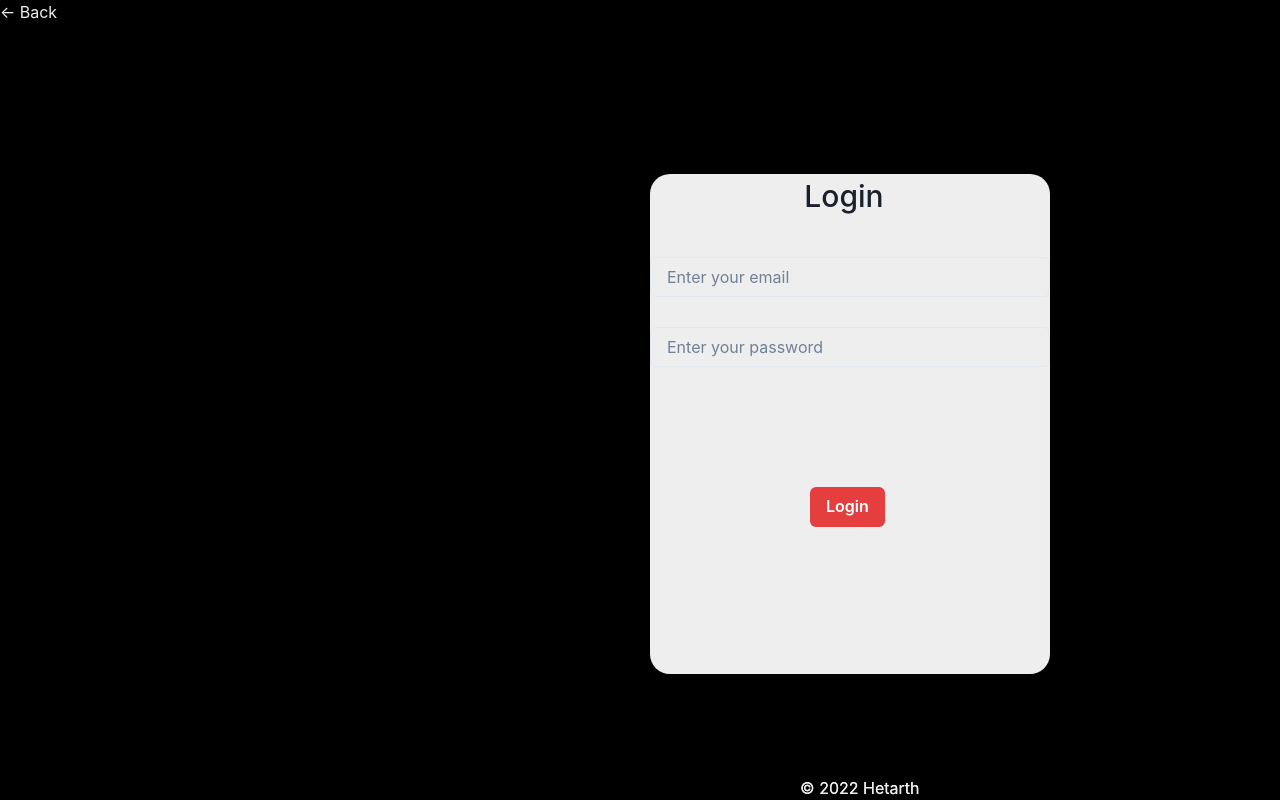
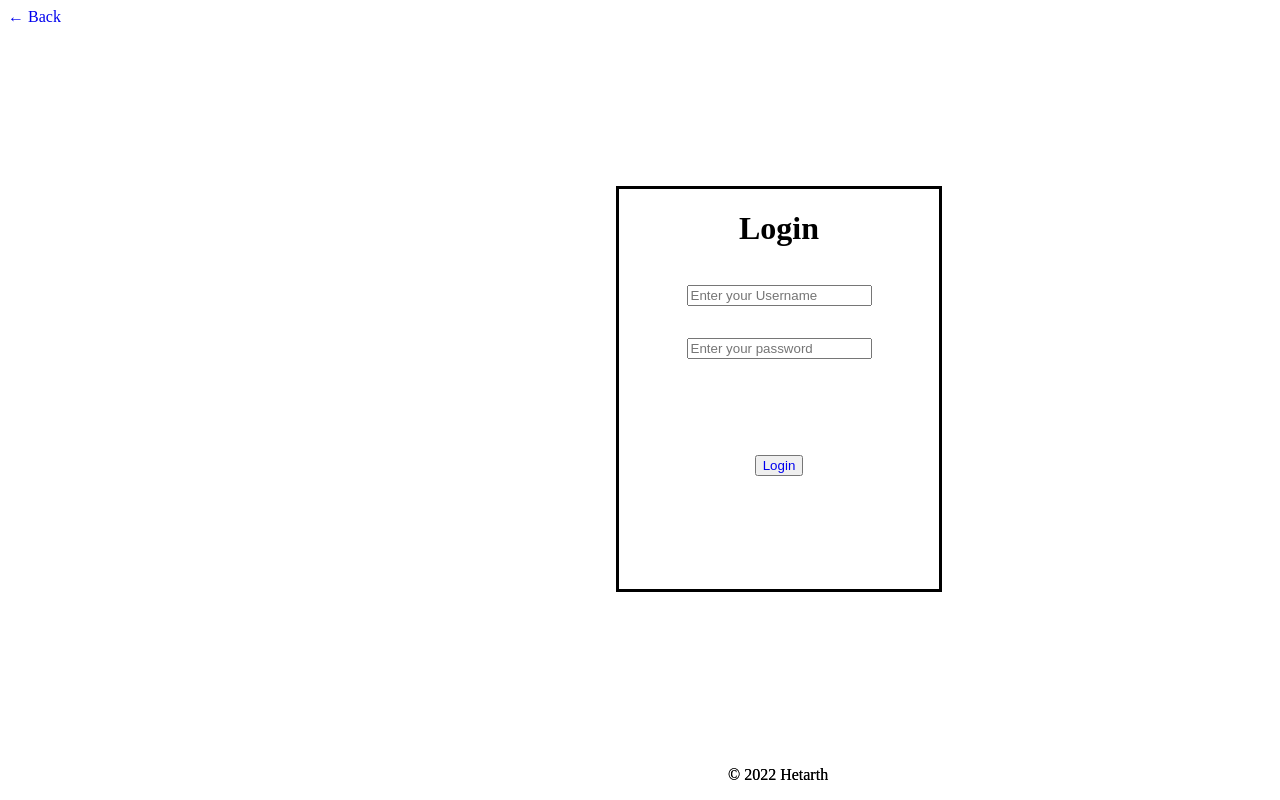
Before and after one commit to HETARTH7/XrossFit-FrontEnd, a React (Create React App) app: page /login in a window 1280 px wide. Built offline with nearby package versions, Linux system fonts and the light colour scheme.

Commit message:
add style to home and form page

```diff
--- a/public/index.html
+++ b/public/index.html
@@ -7,7 +7,7 @@
     <link rel="stylesheet" href="styles.css" />
     <title>Gym App</title>
   </head>
-  <body style="background-color: #000">
+  <body>
     <div id="root"></div>
   </body>
 </html>
--- a/public/styles.css
+++ b/public/styles.css
@@ -1,6 +1,5 @@
 .footer {
-  color: #eee;
-  margin-left: 50rem;
+  margin-left: 45rem;
   position: fixed;
   bottom: 0;
 }
@@ -8,3 +7,30 @@
   padding-left: 15rem;
   margin-top: 10rem;
 }
+a {
+  text-decoration: none;
+}
+.navbar {
+  height: 3rem;
+}
+.nav-link {
+  padding-left: 2rem;
+}
+.login-form {
+  width: 20rem;
+  text-align: center;
+  margin-left: 38rem;
+  border: solid;
+  height: 25rem;
+  margin-top: 10rem;
+}
+.form-heading {
+  width: 20rem;
+  float: left;
+}
+.form-input {
+  margin: 1rem;
+}
+.form-button {
+  margin: 5rem;
+}
--- a/src/components/About.jsx
+++ /dev/null
@@ -1,62 +0,0 @@
-import { Heading, Text } from "@chakra-ui/react";
-import React from "react";
-import Back from "./Back";
-
-const About = () => {
-  return (
-    <div>
-      <Back />
-      <Heading color="#fff" fontSize={100} mb={10}>
-        About
-      </Heading>
-      <Text color="white">
-        Lorem ipsum dolor sit amet, consectetur adipiscing elit, sed do eiusmod
-        tempor incididunt ut labore et dolore magna aliqua. Nunc pulvinar sapien
-        et ligula. Cras ornare arcu dui vivamus arcu felis bibendum ut. Pulvinar
-        pellentesque habitant morbi tristique senectus et netus. Amet justo
-        donec enim diam vulputate ut pharetra sit. Diam sit amet nisl suscipit
-        adipiscing bibendum est ultricies. Natoque penatibus et magnis dis
-        parturient. Eu consequat ac felis donec et odio pellentesque diam.
-        Ullamcorper sit amet risus nullam. Felis eget velit aliquet sagittis id
-        consectetur purus. Porttitor lacus luctus accumsan tortor posuere ac ut
-        consequat. Vitae purus faucibus ornare suspendisse. Lectus magna
-        fringilla urna porttitor rhoncus dolor purus non enim. Volutpat lacus
-        laoreet non curabitur. Leo duis ut diam quam nulla porttitor massa id.
-        Nulla pellentesque dignissim enim sit amet venenatis urna cursus. At
-        tempor commodo ullamcorper a lacus vestibulum sed arcu non. Massa
-        ultricies mi quis hendrerit dolor magna eget est. Amet commodo nulla
-        facilisi nullam vehicula ipsum a arcu. Gravida arcu ac tortor dignissim
-        convallis. Nulla facilisi morbi tempus iaculis urna id volutpat. Mattis
-        pellentesque id nibh tortor id aliquet. Egestas congue quisque egestas
-        diam in arcu cursus euismod. Ac tortor vitae purus faucibus ornare
-        suspendisse sed nisi lacus. Eros in cursus turpis massa tincidunt. Id
-        donec ultrices tincidunt arcu non sodales neque sodales. Varius quam
-        quisque id diam vel quam. Pulvinar pellentesque habitant morbi tristique
-        senectus. Elementum facilisis leo vel fringilla est ullamcorper eget
-        nulla. Nec feugiat nisl pretium fusce. In nibh mauris cursus mattis
-        molestie a iaculis at erat. Odio ut enim blandit volutpat maecenas
-        volutpat blandit aliquam etiam. Lacus vel facilisis volutpat est.
-        Scelerisque eu ultrices vitae auctor. Volutpat maecenas volutpat blandit
-        aliquam etiam erat velit scelerisque. Elit sed vulputate mi sit amet
-        mauris commodo quis. Cum sociis natoque penatibus et. Suspendisse
-        faucibus interdum posuere lorem. Pellentesque adipiscing commodo elit at
-        imperdiet dui accumsan. Ante metus dictum at tempor commodo ullamcorper
-        a. Neque volutpat ac tincidunt vitae semper quis lectus. Semper feugiat
-        nibh sed pulvinar proin. Gravida rutrum quisque non tellus orci ac
-        auctor augue mauris. Auctor augue mauris augue neque. Varius quam
-        quisque id diam vel quam. Vel orci porta non pulvinar. Vulputate mi sit
-        amet mauris commodo. Pretium lectus quam id leo in vitae. Et ultrices
-        neque ornare aenean euismod elementum nisi quis. Fringilla est
-        ullamcorper eget nulla facilisi etiam. Ut faucibus pulvinar elementum
-        integer enim. Nibh nisl condimentum id venenatis a condimentum vitae
-        sapien pellentesque. Vitae sapien pellentesque habitant morbi tristique
-        senectus et. Mi proin sed libero enim sed faucibus. Suspendisse faucibus
-        interdum posuere lorem ipsum dolor sit amet consectetur. Malesuada proin
-        libero nunc consequat interdum varius. Magna fermentum iaculis eu non
-        diam phasellus vestibulum lorem sed. Sit amet nulla facilisi morbi.
-      </Text>
-    </div>
-  );
-};
-
-export default About;
--- a/src/components/App.jsx
+++ b/src/components/App.jsx
@@ -3,31 +3,20 @@ import Home from "./Home";
 import { BrowserRouter, Routes, Route } from "react-router-dom";
 import Login from "./Login";
 import Register from "./Register";
-import About from "./About";
-import { extendTheme, ChakraProvider } from "@chakra-ui/react";
 import Footer from "./Footer";
-const colors = {
-  brand: {
-    900: "#1a365d",
-    800: "#153e75",
-    700: "#2a69ac",
-  },
-};
 
-const theme = extendTheme({ colors });
 const App = () => {
   return (
-    <ChakraProvider theme={theme}>
+    <>
       <BrowserRouter>
         <Routes>
           <Route path="/" element={<Home />} />
           <Route path="/login" element={<Login />} />
           <Route path="/register" element={<Register />} />
-          <Route path="/about" element={<About />} />
         </Routes>
       </BrowserRouter>
       <Footer />
-    </ChakraProvider>
+    </>
   );
 };
 export default App;
--- a/src/components/Back.jsx
+++ b/src/components/Back.jsx
@@ -2,11 +2,7 @@ import React from "react";
 import { Link } from "react-router-dom";
 
 const Back = () => {
-  return (
-    <Link to={"/"} style={{ color: "#eee" }}>
-      ← Back
-    </Link>
-  );
+  return <Link to={"/"}>← Back</Link>;
 };
 
 export default Back;
--- a/src/components/Home.jsx
+++ b/src/components/Home.jsx
@@ -1,79 +1,23 @@
 import React from "react";
-import {
-  Button,
-  Heading,
-  Drawer,
-  DrawerBody,
-  DrawerFooter,
-  DrawerHeader,
-  DrawerOverlay,
-  DrawerContent,
-  DrawerCloseButton,
-  useDisclosure,
-  Text,
-} from "@chakra-ui/react";
 import Typewriter from "typewriter-effect";
 import HomeNav from "./HomeNav";
-import { Link } from "react-router-dom";
 
 const Home = () => {
-  const { isOpen, onOpen, onClose } = useDisclosure();
-  const btnRef = React.useRef();
   return (
     <div>
       <HomeNav />
-      <Heading color="#fff" fontSize={100}>
+      <h1>
         <Typewriter
           onInit={(typewriter) => {
             typewriter
               .typeString("HELLO")
               .pauseFor(800)
               .deleteAll()
-              .typeString(
-                '<strong>Welcome to the<span style="color: #D2001A;"> GYM</span> App</strong>'
-              )
+              .typeString("<strong>Welcome to the App</strong>")
               .start();
           }}
         />
-      </Heading>
-      <>
-        <Button mt={20} ref={btnRef} colorScheme="red" onClick={onOpen}>
-          About
-        </Button>
-        <Drawer
-          isOpen={isOpen}
-          placement="right"
-          onClose={onClose}
-          finalFocusRef={btnRef}
-        >
-          <DrawerOverlay />
-          <DrawerContent>
-            <DrawerCloseButton />
-            <DrawerHeader>About</DrawerHeader>
-
-            <DrawerBody>
-              <Text>
-                Lorem ipsum dolor sit amet, consectetur adipiscing elit, sed do
-                eiusmod tempor incididunt ut labore et dolore magna aliqua. Ut
-                enim ad minim veniam, quis nostrud exercitation ullamco laboris
-                nisi ut aliquip ex ea commodo consequat. Duis aute irure dolor
-                in reprehenderit in voluptate velit esse cillum dolore eu fugiat
-                nulla pariatur. Excepteur sint occaecat cupidatat non proident,
-                sunt in culpa qui officia deserunt mollit anim id est laborum.
-              </Text>
-            </DrawerBody>
-
-            <DrawerFooter>
-              <Button variant="outline" mr={3} onClick={onClose}>
-                Cancel
-              </Button>
-              <Button colorScheme="red">
-                <Link to={"/about"}>Learn More</Link>
-              </Button>
-            </DrawerFooter>
-          </DrawerContent>
-        </Drawer>
-      </>
+      </h1>
     </div>
   );
 };
--- a/src/components/HomeNav.jsx
+++ b/src/components/HomeNav.jsx
@@ -1,22 +1,17 @@
-import { Box, Button } from "@chakra-ui/react";
 import { Link } from "react-router-dom";
 import React from "react";
 
 const HomeNav = () => {
   return (
     <div>
-      <Box pt={5} pb={100} pr={5} textAlign={"right"}>
-        <Button colorScheme="#000" color="#eee">
-          <Link to={"/login"} style={{ textDecoration: "none" }}>
-            Login
-          </Link>
-        </Button>
-        <Button colorScheme="#000" color="#D2001A">
-          <Link to={"/register"} style={{ textDecoration: "none" }}>
-            Register
-          </Link>
-        </Button>
-      </Box>
+      <div className="navbar">
+        <Link className="nav-link" to={"/login"}>
+          Login
+        </Link>
+        <Link className="nav-link" to={"/register"}>
+          Register
+        </Link>
+      </div>
     </div>
   );
 };
--- a/src/components/Login.jsx
+++ b/src/components/Login.jsx
@@ -1,43 +1,30 @@
 import React from "react";
-import {
-  FormControl,
-  FormLabel,
-  Input,
-  Button,
-  Link,
-  Box,
-} from "@chakra-ui/react";
 import Footer from "./Footer";
 import Back from "./Back";
+import { Link } from "react-router-dom";
 
 const Login = () => {
   return (
     <div>
       <Back />
-      <Box
-        w={400}
-        h={500}
-        mt={150}
-        ml={650}
-        borderRadius={20}
-        backgroundColor="#eee"
-      >
-        <FormControl>
-          <FormLabel textAlign={"center"} fontSize={30}>
-            Login
-          </FormLabel>
-          <Input mt={30} type="email" placeholder="Enter your email" />
-          <Input
-            mt={30}
-            mb={10}
+      <div>
+        <form className="login-form">
+          <h1 className="form-heading">Login</h1>
+          <input
+            className="form-input"
+            type="text"
+            placeholder="Enter your Username"
+          />
+          <input
+            className="form-input"
             type="password"
             placeholder="Enter your password"
           />
-          <Button colorScheme="red" ml={160} mt={20}>
-            <Link style={{ textDecoration: "none" }}>Login</Link>
-          </Button>
-        </FormControl>
-      </Box>
+          <button className="form-button">
+            <Link to={"/dashboard"}>Login</Link>
+          </button>
+        </form>
+      </div>
 
       <Footer />
     </div>
--- a/src/components/Register.jsx
+++ b/src/components/Register.jsx
@@ -1,15 +1,8 @@
 import React, { useState } from "react";
 import axios from "axios";
-import {
-  FormControl,
-  FormLabel,
-  Input,
-  Button,
-  Link,
-  Box,
-} from "@chakra-ui/react";
 import Footer from "./Footer";
 import Back from "./Back";
+import { Link } from "react-router-dom";
 
 const Register = () => {
   const [username, setUsername] = useState("");
@@ -34,36 +27,26 @@ const Register = () => {
   return (
     <div>
       <Back />
-      <Box
-        w={400}
-        h={500}
-        mt={150}
-        ml={650}
-        borderRadius={20}
-        backgroundColor="#eee"
-      >
-        <FormControl>
-          <FormLabel textAlign={"center"} fontSize={30}>
-            Create New Account
-          </FormLabel>
-          <Input
+      <div>
+        <form className="login-form">
+          <h1 className="form-heading">Create New Account</h1>
+          <input
+            className="form-input"
             onChange={newUserEnter}
-            mt={30}
-            type="email"
-            placeholder="Enter your email"
+            type="text"
+            placeholder="Enter your Username"
           />
-          <Input
+          <input
+            className="form-input"
             onChange={newPasswordEnter}
-            mt={30}
-            mb={10}
             type="password"
             placeholder="Enter your password"
           />
-          <Button onClick={onClick} colorScheme="red" ml={160} mt={20}>
-            <Link style={{ textDecoration: "none" }}>Register</Link>
-          </Button>
-        </FormControl>
-      </Box>
+          <button className="form-button" onClick={onClick}>
+            <Link to={"/dashboard"}>Register</Link>
+          </button>
+        </form>
+      </div>
 
       <Footer />
     </div>
```
